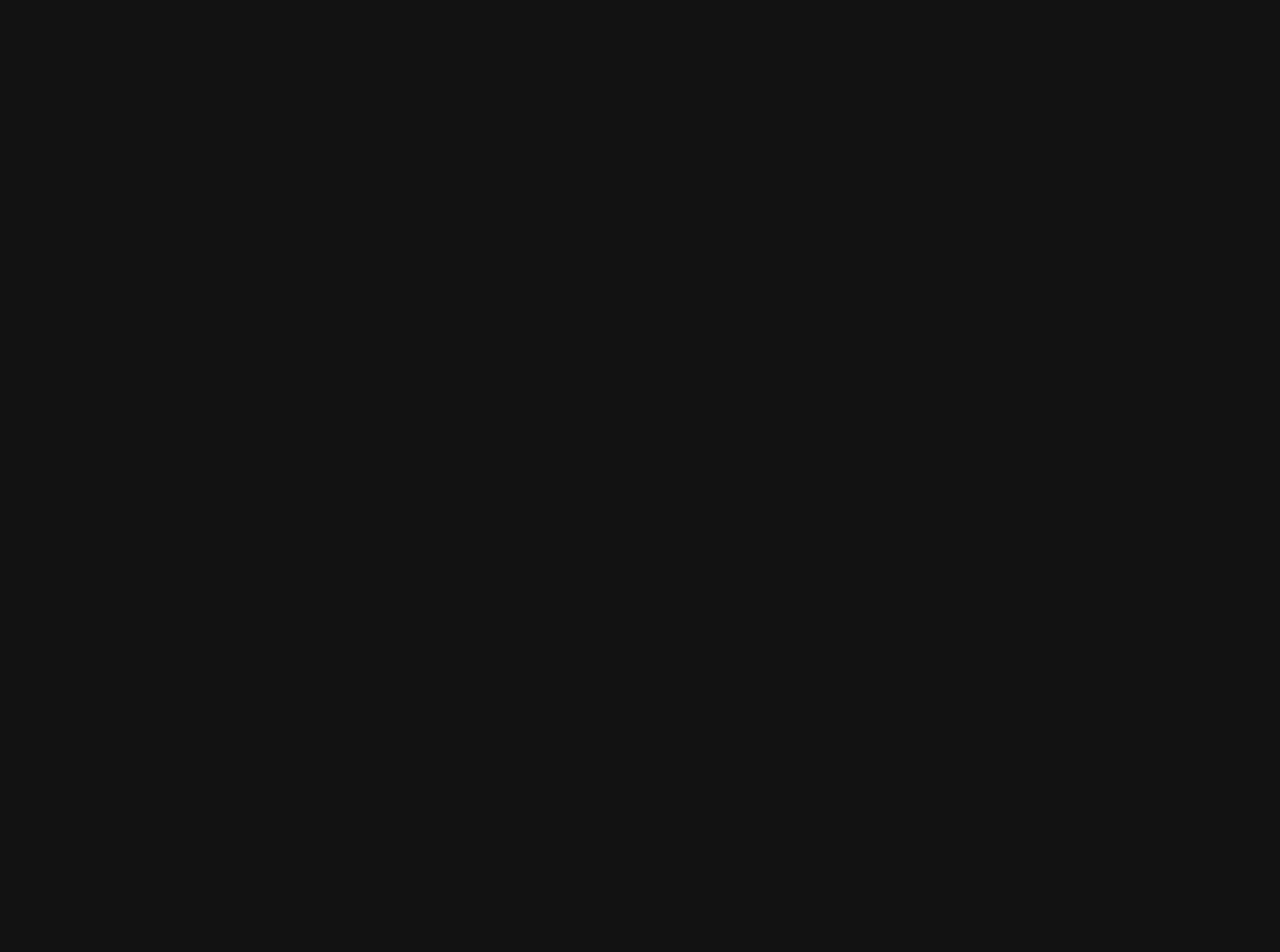
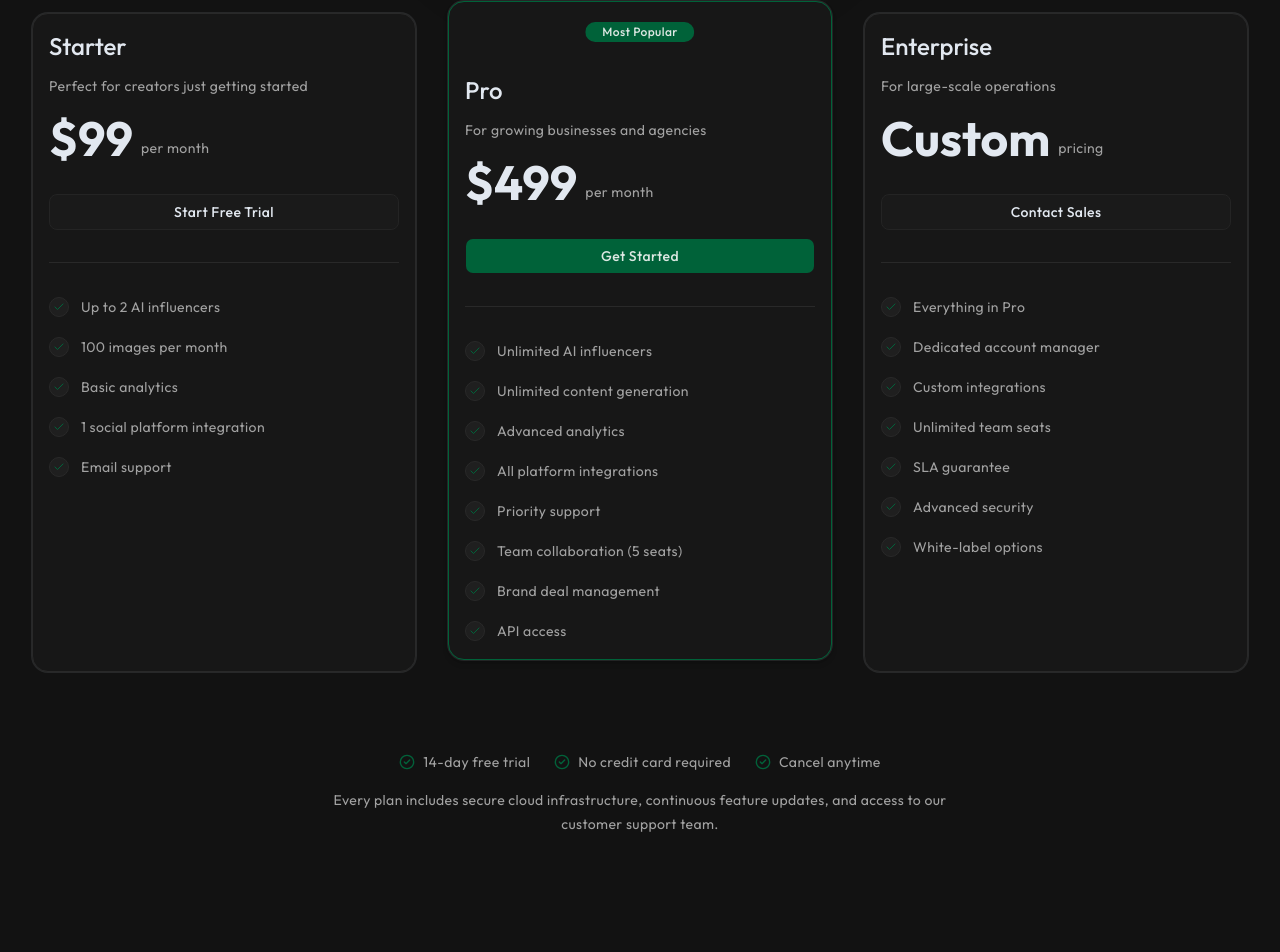
Before and after one commit to RutvikCodez/AI-Influencer-Generator, a Next.js app: page / in a window 1280 px wide. Shown: the part 2793-3745 px from the top of the page. Before the commit the page ends 2349 px from the top, so only its background shows below. Built offline with nearby package versions, Linux system fonts and the light colour scheme.

Commit message:
Add Pricing section with PricingCard component and related constants

```diff
--- a/app/page.tsx
+++ b/app/page.tsx
@@ -1,12 +1,14 @@
 import Features from "@/components/Features";
 import Hero from "@/components/Hero";
 import Navbar from "@/components/Navbar";
+import Pricing from "@/components/Pricing";
 
 const LandingPage = () => {
   return <main className="min-h-screen">
     <Navbar />
     <Hero />
     <Features />
+    <Pricing />
   </main>;
 };
 
--- /dev/null
+++ b/components/Pricing.tsx
@@ -0,0 +1,72 @@
+import { CheckCircle2 } from "lucide-react";
+
+import { pricingTiers } from "@/constants";
+import { Badge } from "./ui/badge";
+import PricingCard from "./PricingCard";
+
+const Pricing = () => {
+  return (
+    <section
+      id="pricing"
+      className="relative overflow-hidden border-y border-border py-24 md:py-32"
+    >
+      {/* Background */}
+      <div className="absolute inset-0 -z-10">
+        <div className="absolute right-1/2 top-0 h-96 w-96 translate-x-1/2 rounded-full bg-muted blur-3xl opacity-60" />
+      </div>
+
+      <div className="mx-auto flex max-w-7xl flex-col gap-20 px-6 lg:px-8">
+        {/* Header */}
+        <div className="mx-auto max-w-3xl text-center flex flex-col gap-5 justify-center items-center">
+          <Badge variant="secondary" className="rounded-full px-4 py-1.5">
+            Pricing
+          </Badge>
+
+          <div className="flex flex-col gap-6">
+            <h2 className="text-4xl font-bold tracking-tight md:text-5xl lg:text-6xl">
+              Simple Pricing
+              <span className="block text-primary">
+                Built to Scale With You
+              </span>
+            </h2>
+
+            <p className="text-lg leading-8 text-muted-foreground">
+              Start for free and upgrade only when you&apos;re ready. No hidden
+              charges, no complicated pricing, and cancel anytime.
+            </p>
+          </div>
+        </div>
+
+        {/* Pricing Cards */}
+        <div className="grid gap-8 lg:grid-cols-3">
+          {pricingTiers.map((tier, index) => (
+            <PricingCard key={index} {...tier} />
+          ))}
+        </div>
+
+        {/* Footer */}
+        <div className="flex flex-col items-center gap-4 text-center">
+          <div className="flex flex-wrap items-center justify-center gap-6 text-sm text-muted-foreground">
+            {[
+              "14-day free trial",
+              "No credit card required",
+              "Cancel anytime",
+            ].map((item) => (
+              <div key={item} className="flex items-center gap-2">
+                <CheckCircle2 className="h-4 w-4 text-primary" />
+                <span>{item}</span>
+              </div>
+            ))}
+          </div>
+
+          <p className="max-w-2xl text-sm leading-6 text-muted-foreground">
+            Every plan includes secure cloud infrastructure, continuous feature
+            updates, and access to our customer support team.
+          </p>
+        </div>
+      </div>
+    </section>
+  );
+};
+
+export default Pricing;
--- /dev/null
+++ b/components/PricingCard.tsx
@@ -0,0 +1,79 @@
+import { Check } from "lucide-react";
+
+import { Button } from "./ui/button";
+import {
+  Card,
+  CardContent,
+  CardDescription,
+  CardHeader,
+  CardTitle,
+} from "./ui/card";
+import { Badge } from "./ui/badge";
+import { cn } from "@/lib/utils";
+
+const PricingCard = ({
+  cta,
+  description,
+  features,
+  price,
+  period,
+  name,
+  popular,
+}: PricingCardProps) => {
+  return (
+    <Card
+      className={cn(
+        "group relative flex h-full flex-col overflow-hidden rounded-2xl border transition-all duration-300 hover:-translate-y-1 hover:shadow-lg",
+        popular && "border-primary shadow-lg md:-translate-y-3",
+      )}
+    >
+      {/* Popular Badge */}
+      {popular && (
+        <Badge className="absolute left-1/2 top-5 -translate-x-1/2 rounded-full px-4 py-1">
+          Most Popular
+        </Badge>
+      )}
+
+      <CardHeader className={cn("flex flex-col gap-3", popular && "pt-14")}>
+        <CardTitle className="text-2xl tracking-tight">{name}</CardTitle>
+        <CardDescription className="leading-6">{description}</CardDescription>
+      </CardHeader>
+
+      <CardContent className="flex flex-1 flex-col gap-8">
+        {/* Price */}
+        <div className="flex items-end gap-2">
+          <span className="text-5xl font-bold tracking-tight">{price}</span>
+          <span className="pb-1 text-sm text-muted-foreground">{period}</span>
+        </div>
+
+        {/* CTA */}
+        <Button
+          size="lg"
+          className="w-full"
+          variant={popular ? "default" : "outline"}
+        >
+          {cta}
+        </Button>
+
+        <div className="h-px bg-border" />
+
+        {/* Features */}
+        <ul className="flex flex-1 flex-col gap-4">
+          {features.map((feature, index) => (
+            <li key={index} className="flex items-start gap-3">
+              <div className="mt-0.5 flex size-5 shrink-0 items-center justify-center rounded-full border bg-muted">
+                <Check className="size-3 text-primary" />
+              </div>
+
+              <span className="text-sm leading-6 text-muted-foreground">
+                {feature}
+              </span>
+            </li>
+          ))}
+        </ul>
+      </CardContent>
+    </Card>
+  );
+};
+
+export default PricingCard;
--- a/constants/index.ts
+++ b/constants/index.ts
@@ -59,3 +59,54 @@
     icon: Home,
   },
 ];
+
+export const pricingTiers = [
+  {
+    name: 'Starter',
+    price: '$99',
+    period: 'per month',
+    description: 'Perfect for creators just getting started',
+    features: [
+      'Up to 2 AI influencers',
+      '100 images per month',
+      'Basic analytics',
+      '1 social platform integration',
+      'Email support',
+    ],
+    cta: 'Start Free Trial',
+  },
+  {
+    name: 'Pro',
+    price: '$499',
+    period: 'per month',
+    description: 'For growing businesses and agencies',
+    features: [
+      'Unlimited AI influencers',
+      'Unlimited content generation',
+      'Advanced analytics',
+      'All platform integrations',
+      'Priority support',
+      'Team collaboration (5 seats)',
+      'Brand deal management',
+      'API access',
+    ],
+    cta: 'Get Started',
+    popular: true,
+  },
+  {
+    name: 'Enterprise',
+    price: 'Custom',
+    period: 'pricing',
+    description: 'For large-scale operations',
+    features: [
+      'Everything in Pro',
+      'Dedicated account manager',
+      'Custom integrations',
+      'Unlimited team seats',
+      'SLA guarantee',
+      'Advanced security',
+      'White-label options',
+    ],
+    cta: 'Contact Sales',
+  },
+]
```
Also changed, not shown: types/index.d.ts (+10 -0 lines).
